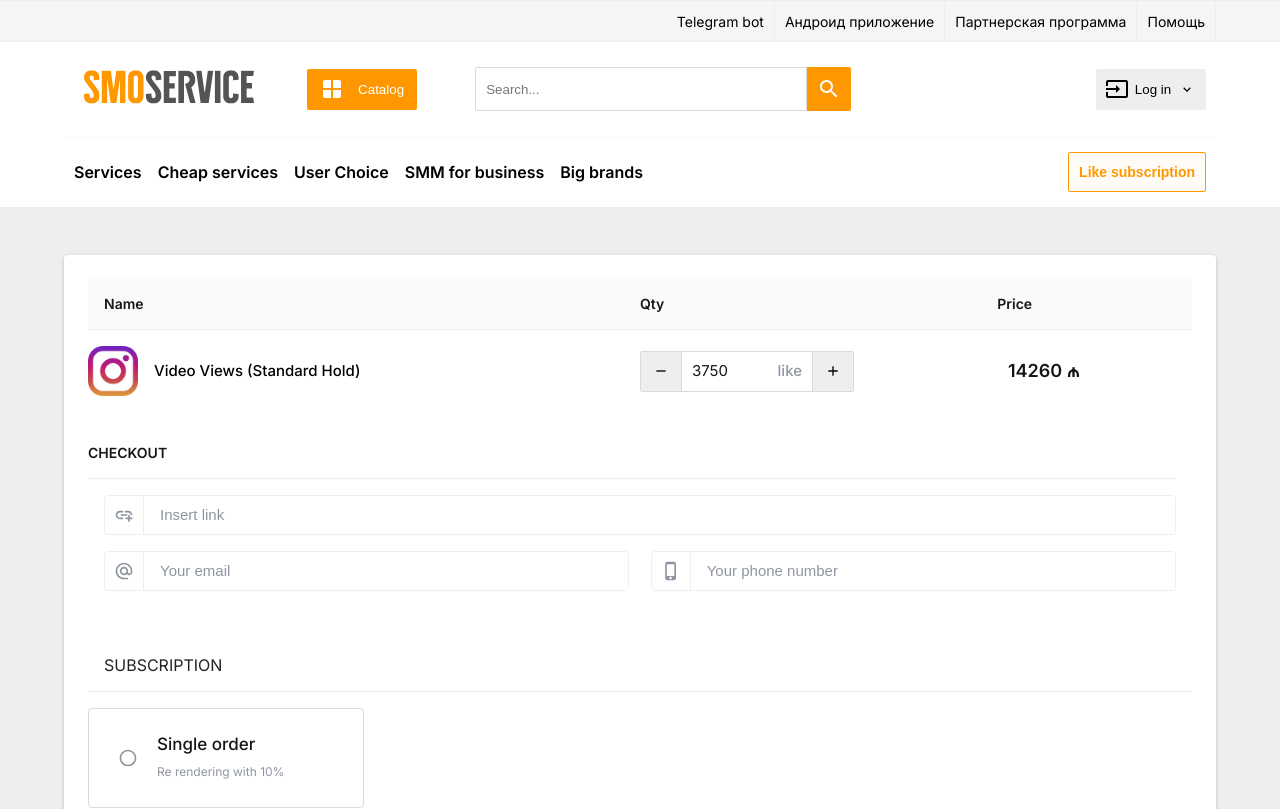
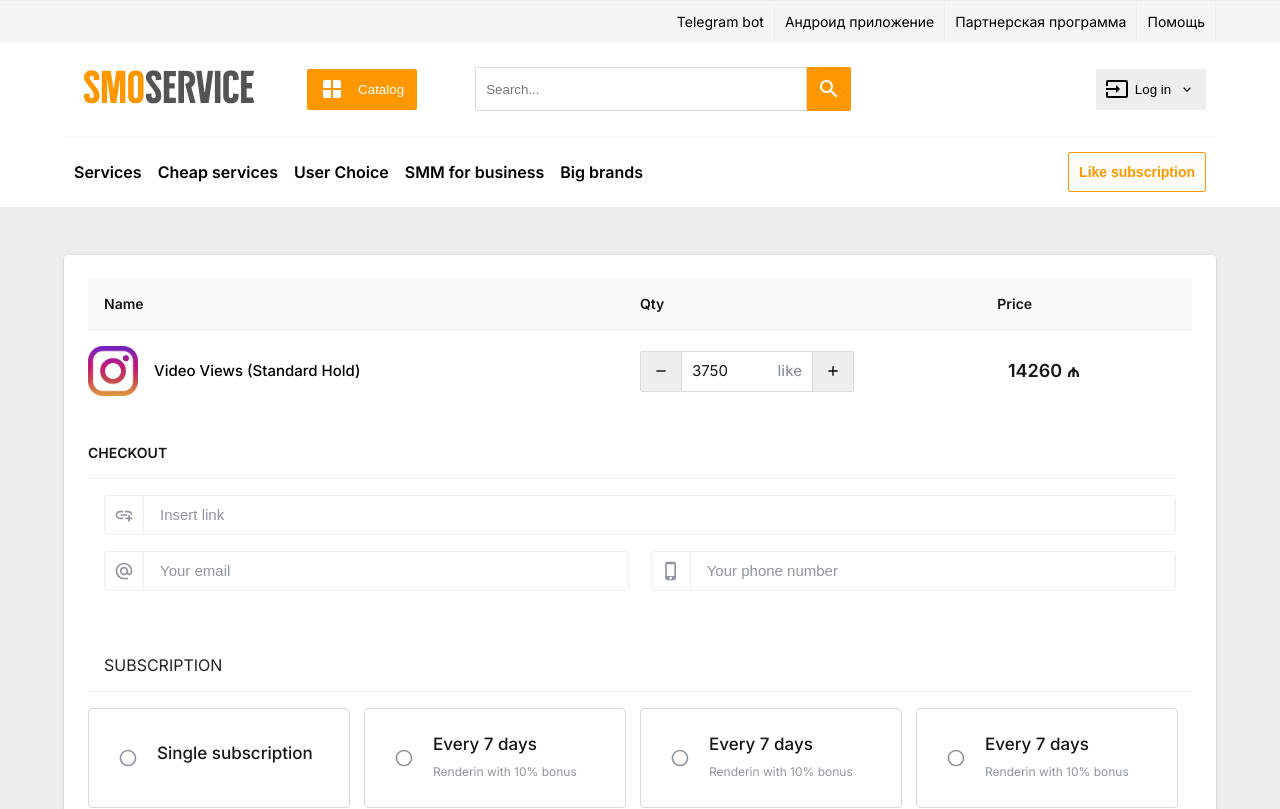
Before and after one commit to vusales/flegriseo, a Next.js app: page /order in a window 1280 px wide. Shown: the top 809 px of the page. Built offline with nearby package versions, Linux system fonts and the light colour scheme.

Commit message:
subscriptions completed

```diff
--- a/components/OrderSubscriptions/index.js
+++ b/components/OrderSubscriptions/index.js
@@ -1,12 +1,37 @@
-import React from "react"
+import React , {useState} from "react"
 import styles from "./index.module.scss";
 import { Grid , Checkbox } from "@mui/material";
 import SingleSubscription from "../SingleSubscription";
 
 const label = { inputProps: { 'aria-label': 'Agreement' } }
 
+const demosubscription =[
+    {
+        id:"1a" ,
+        title: "Single subscription" ,
+        bonus: "" ,
+    },
+    {
+        id:"1b" ,
+        title: "Every 7 days" ,
+        bonus: "Renderin with 10% bonus" ,
+    },
+    {
+        id:"2b" ,
+        title: "Every 7 days" ,
+        bonus: "Renderin with 10% bonus"  ,
+    },
+    {
+        id:"3b" ,
+        title: "Every 7 days" ,
+        bonus: "Renderin with 10% bonus"  ,
+    },
+];
+
 
 const OrderSubscriptions  = () => {
+
+    const [chooseSubscriptionMethod ,  setChooseSubscriptionMethod ] = useState("");
 
     return (
         <Grid item xs={12}>
@@ -14,9 +39,17 @@
                 <Grid item xs={12} p={2} mb={2} className={styles.border}>
                     <p>SUBSCRIPTION</p>
                 </Grid>
-                <Grid item xs={3}>
-                    <SingleSubscription />
-                </Grid>
+                {
+                    demosubscription.map((item, index)=> (
+                    <Grid key={`${index}-ordsub`} item xs={6} md={3} justifyContent="center" alignItems="center" >
+                        <SingleSubscription
+                        data={item}
+                        choosen={chooseSubscriptionMethod}
+                        setChoosen={(value)=>setChooseSubscriptionMethod(value)}
+                        />
+                    </Grid>
+                ))}
+
                 <Grid item xs={12} pb={2} pt={2}>
                     <div className={styles.agreementCon}>
                         <Checkbox
--- a/components/SingleSubscription/index.js
+++ b/components/SingleSubscription/index.js
@@ -5,8 +5,9 @@
 
 
 
-const SingleSubscription = () =>{
+const SingleSubscription = ({data ,  choosen , setChoosen }) =>{
 
+    const {id , title , bonus} = data ;
 
     const controlProps = (item) => ({
         // checked: selectedValue === item,
@@ -18,10 +19,14 @@
 
     return (
         <>
-            <div className={styles.singleSubscriptionContainer}>
+            <div
+            className={styles.singleSubscriptionContainer}
+            onClick={()=>setChoosen(id)}
+            >
                 <div>
                     <Radio
                     {...controlProps()}
+                    checked={choosen == id ? true :false }
                     size="small"
                     className={styles.radio}
                     sx={{
@@ -34,8 +39,8 @@
                     />
                 </div>
                 <div>
-                    <p className={styles.title}>Single order</p>
-                    <p>Re rendering with 10%</p>
+                    <p className={styles.title}>{title}</p>
+                    <p>{bonus}</p>
                 </div>
             </div>
 
--- a/components/SingleSubscription/index.module.scss
+++ b/components/SingleSubscription/index.module.scss
@@ -2,7 +2,7 @@
 @import "../../utils/mixins.scss";
 
 .singleSubscriptionContainer {
-    width: 100%;
+    width: 95%;
     height: 100px;
     display: flex;
     padding: 10px;
```
